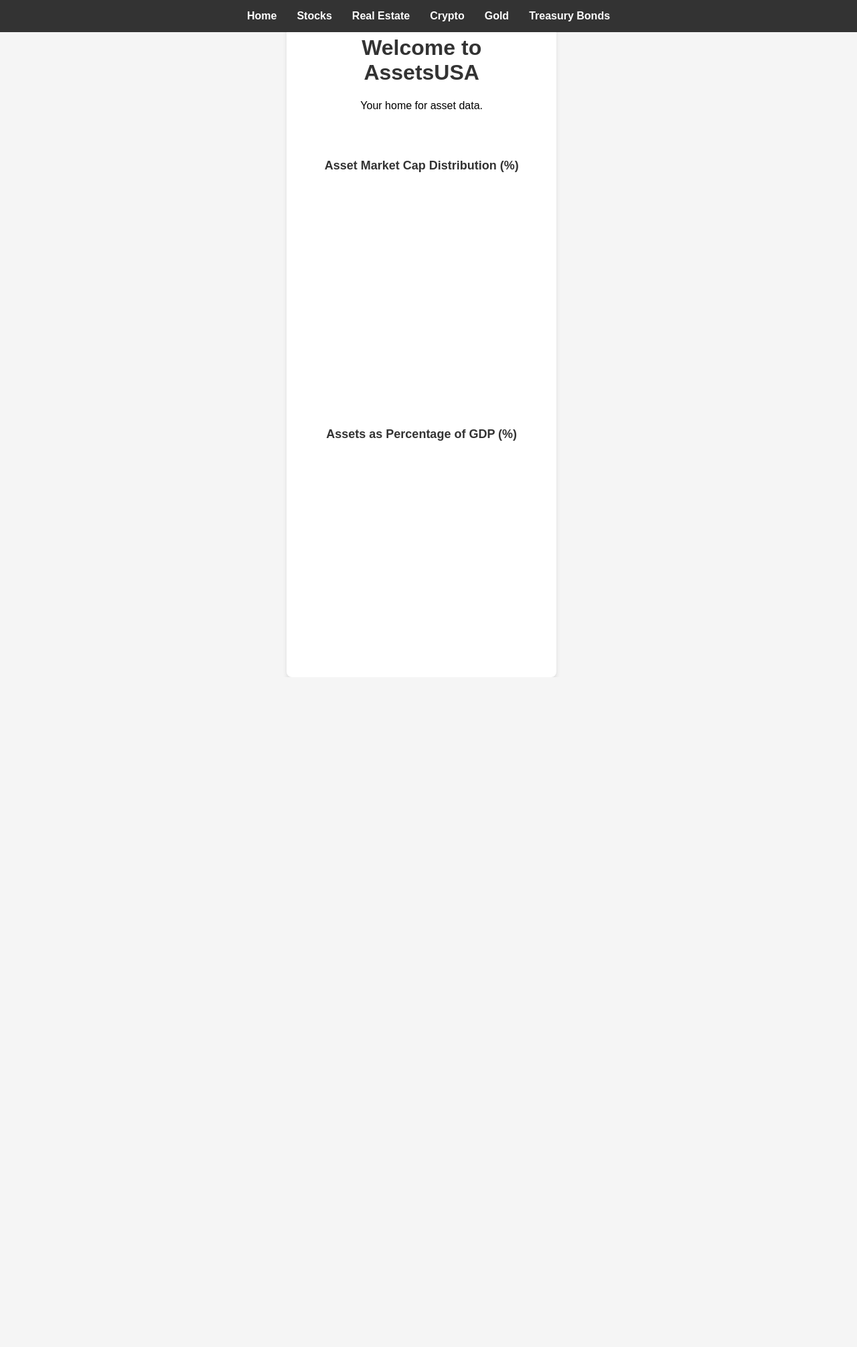
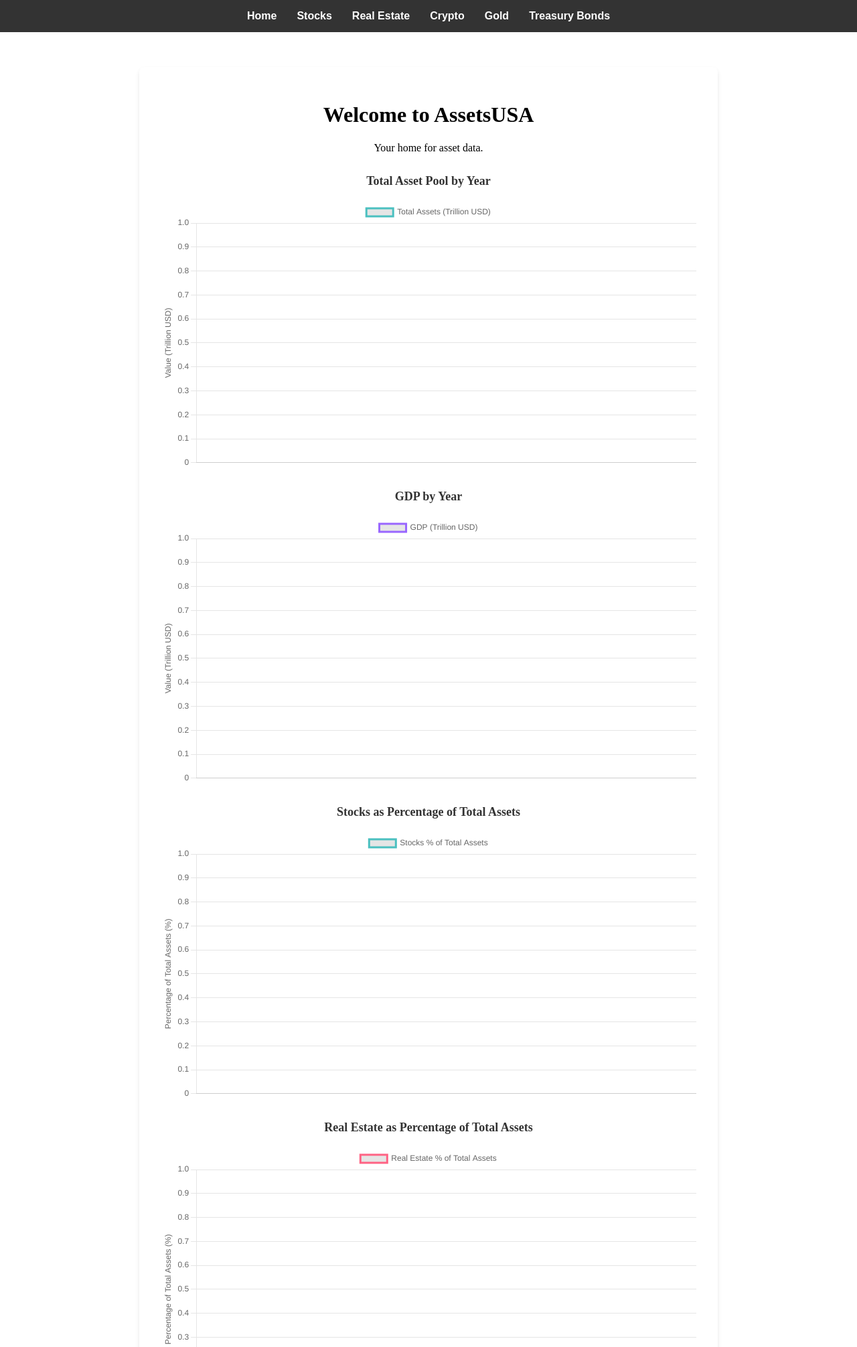
Before and after one commit to calebkoresh/AssetsUSA, a Django app: template AssetsUSA/home/templates/home/index.html in a window 1280 px wide. Shown: the top 2011 px of the page at 67% size. Before the commit the page ends 1011 px from the top, so only its background shows below. Run offline with Django 5.2, Linux system fonts and the light colour scheme; the template is opened without the code that fills it: most values are stand-ins (such as "Sample title", 1, 10 or a date in 2020); a map, chart or similar area stays blank.

Commit message:
Changed the home page

```diff
--- a/AssetsUSA/home/templates/home/index.html
+++ b/AssetsUSA/home/templates/home/index.html
@@ -5,16 +5,6 @@
 {% block extra_head %}
     <script src="https://cdn.jsdelivr.net/npm/chart.js"></script>
     <style>
-        body {
-            font-family: Arial, sans-serif;
-            margin: 0;
-            padding: 0;
-            display: flex;
-            justify-content: center;
-            align-items: center;
-            min-height: 100vh;
-            background-color: #f5f5f5;
-        }
         .container {
             text-align: center;
             padding: 2rem;
@@ -23,18 +13,11 @@
             box-shadow: 0 4px 6px rgba(0, 0, 0, 0.1);
             width: 80%;
             max-width: 800px;
-        }
-        h1 {
-            color: #333;
+            margin: 2rem auto;
         }
         .chart-container {
             margin-top: 20px;
-            height: 300px;
-        }
-        .charts-wrapper {
-            display: flex;
-            flex-direction: column;
-            gap: 30px;
+            height: 400px;
         }
         .chart-title {
             margin-top: 30px;
@@ -43,21 +26,6 @@
             font-weight: bold;
             color: #333;
         }
-        .checkbox-container {
-            display: flex;
-            flex-wrap: wrap;
-            justify-content: center;
-            gap: 10px;
-            margin: 20px 0;
-        }
-        .checkbox-item {
-            display: flex;
-            align-items: center;
-            margin-right: 10px;
-        }
-        .checkbox-item input {
-            margin-right: 5px;
-        }
     </style>
 {% endblock %}
 
@@ -65,29 +33,66 @@
     <div class="container">
         <h1>Welcome to AssetsUSA</h1>
         <p>Your home for asset data.</p>
-        <div class="checkbox-container">
-            <!-- Checkboxes will be dynamically added here -->
-        </div>
-        <div class="charts-wrapper">
+
         <div>
-                <div class="chart-title">Asset Market Cap Distribution (%)</div>
+            <div class="chart-title">Total Asset Pool by Year</div>
             <div class="chart-container">
-                    <canvas id="assetChart"></canvas>
+                <canvas id="totalAssetsChart"></canvas>
             </div>
         </div>
+
         <div>
-                <div class="chart-title">Assets as Percentage of GDP (%)</div>
+            <div class="chart-title">GDP by Year</div>
             <div class="chart-container">
                 <canvas id="gdpChart"></canvas>
             </div>
+        </div>
+
+        <div>
+            <div class="chart-title">Stocks as Percentage of Total Assets</div>
+            <div class="chart-container">
+                <canvas id="stocksChart"></canvas>
+            </div>
+        </div>
+
+        <div>
+            <div class="chart-title">Real Estate as Percentage of Total Assets</div>
+            <div class="chart-container">
+                <canvas id="realEstateChart"></canvas>
+            </div>
+        </div>
+
+        <div>
+            <div class="chart-title">Gold as Percentage of Total Assets</div>
+            <div class="chart-container">
+                <canvas id="goldChart"></canvas>
+            </div>
+        </div>
+
+        <div>
+            <div class="chart-title">Crypto as Percentage of Total Assets</div>
+            <div class="chart-container">
+                <canvas id="cryptoChart"></canvas>
+            </div>
+        </div>
+
+        <div>
+            <div class="chart-title">Treasury Bonds as Percentage of Total Assets</div>
+            <div class="chart-container">
+                <canvas id="treasuryChart"></canvas>
             </div>
         </div>
     </div>
 
     <script>
     // Get the canvas elements
-    const ctx = document.getElementById('assetChart').getContext('2d');
+    const totalAssetsCtx = document.getElementById('totalAssetsChart').getContext('2d');
     const gdpCtx = document.getElementById('gdpChart').getContext('2d');
+    const stocksCtx = document.getElementById('stocksChart').getContext('2d');
+    const realEstateCtx = document.getElementById('realEstateChart').getContext('2d');
+    const goldCtx = document.getElementById('goldChart').getContext('2d');
+    const cryptoCtx = document.getElementById('cryptoChart').getContext('2d');
+    const treasuryCtx = document.getElementById('treasuryChart').getContext('2d');
 
     // Use the JSON data correctly without re-parsing what's already JSON
     // The |safe filter prevents Django from escaping the JSON
@@ -100,140 +105,49 @@
     const goldData = {{ gold_chart_data|safe }};
     const allYears = {{ all_years_json|safe }};
 
-    // Original datasets with their raw values
-    const originalDatasets = [
-        {
-            ...commercialData.datasets[0],
-            id: 'commercial',
-            rawData: commercialData.datasets[0].data,
-            yearIndices: allYears.map((_, index) => index) // Store all year indices
-        },
-        {
-            ...cryptoData.datasets[0],
-            id: 'crypto',
-            rawData: cryptoData.datasets[0].data,
-            yearIndices: allYears.map((_, index) => index)
-        },
-        {
-            ...residentialData.datasets[0],
-            id: 'residential',
-            rawData: residentialData.datasets[0].data,
-            yearIndices: allYears.map((_, index) => index)
-        },
-        {
-            ...stockMarketData.datasets[0],
-            id: 'stockMarket',
-            rawData: stockMarketData.datasets[0].data,
-            yearIndices: allYears.map((_, index) => index)
-        },
-        {
-            ...treasuryData.datasets[0],
-            id: 'treasury',
-            rawData: treasuryData.datasets[0].data,
-            yearIndices: allYears.map((_, index) => index)
-        },
-        {
-            ...goldData.datasets[0],
-            id: 'gold',
-            rawData: goldData.datasets[0].data,
-            yearIndices: allYears.map((_, index) => index)
-        }
-    ];
-
-    // Create checkboxes for each dataset
-    const checkboxContainer = document.querySelector('.checkbox-container');
-    originalDatasets.forEach(dataset => {
-        const checkboxItem = document.createElement('div');
-        checkboxItem.className = 'checkbox-item';
-
-        const checkbox = document.createElement('input');
-        checkbox.type = 'checkbox';
-        checkbox.id = dataset.id;
-        checkbox.checked = true;
-        checkbox.addEventListener('change', updateChart);
-
-        const label = document.createElement('label');
-        label.htmlFor = dataset.id;
-        label.textContent = dataset.label;
-        label.style.color = dataset.borderColor;
-
-        checkboxItem.appendChild(checkbox);
-        checkboxItem.appendChild(label);
-        checkboxContainer.appendChild(checkboxItem);
-    });
-
-    let chart;
-    let gdpChart;
-
-    // Function to update the chart based on selected checkboxes
-    function updateChart() {
-        // Get the selected datasets based on checkbox state
-        const selectedDatasets = originalDatasets.filter(dataset =>
-            document.getElementById(dataset.id).checked
-        );
-
-        // If no datasets are selected, return early to avoid division by zero
-        if (selectedDatasets.length === 0) {
-            // If chart exists, hide it
-            if (chart) {
-                chart.data.datasets = [];
-                chart.update();
-            }
-            if (gdpChart) {
-                gdpChart.data.datasets = [];
-                gdpChart.update();
-            }
-            return;
-        }
-
-        // Find years where data is available for all selected asset classes
+    // Find years where data is available for all assets
     const validYearIndices = [];
-
     for (let i = 0; i < allYears.length; i++) {
-            // Check if all selected datasets have valid data for this year
-            const allHaveData = selectedDatasets.every(dataset => {
-                const value = dataset.rawData[i];
-                // Consider the data valid if it's a number and not NaN
-                return value !== undefined && value !== null && !isNaN(value);
-            });
+        const allHaveData = [
+            stockMarketData.datasets[0].data[i],
+            cryptoData.datasets[0].data[i],
+            goldData.datasets[0].data[i],
+            commercialData.datasets[0].data[i],
+            residentialData.datasets[0].data[i],
+            treasuryData.datasets[0].data[i]
+        ].every(value => value !== null && value !== undefined && !isNaN(value));
 
         if (allHaveData) {
             validYearIndices.push(i);
         }
     }
 
-        // Get the corresponding years for valid indices
+    // Get valid years
     const validYears = validYearIndices.map(index => allYears[index]);
 
-        // Calculate total market cap for each valid year using only the selected datasets
-        const totalsByYear = validYearIndices.map(yearIndex => {
-            return selectedDatasets.reduce((total, dataset) => {
-                return total + (dataset.rawData[yearIndex] || 0);
-            }, 0);
+    // Calculate total assets for each year
+    const totalAssetsByYear = validYearIndices.map(i => {
+        return (
+            stockMarketData.datasets[0].data[i] +
+            cryptoData.datasets[0].data[i] +
+            goldData.datasets[0].data[i] +
+            commercialData.datasets[0].data[i] +
+            residentialData.datasets[0].data[i] +
+            treasuryData.datasets[0].data[i]
+        );
     });
 
-        // Convert each dataset's values to percentages of the total
-        const percentageDatasets = selectedDatasets.map(dataset => {
-            return {
-                ...dataset,
-                data: validYearIndices.map((yearIndex, index) => {
-                    // Avoid division by zero
-                    return totalsByYear[index] === 0 ? 0 : (dataset.rawData[yearIndex] / totalsByYear[index]) * 100;
-                })
-            };
-        });
-
-        // Update the first chart (percentage of total market cap)
-        if (chart) {
-            chart.data.labels = validYears;
-            chart.data.datasets = percentageDatasets;
-            chart.update();
-        } else {
-            chart = new Chart(ctx, {
+    // Create the total assets chart
+    const totalAssetsChart = new Chart(totalAssetsCtx, {
         type: 'line',
         data: {
             labels: validYears,
-                    datasets: percentageDatasets
+            datasets: [{
+                label: 'Total Assets (Trillion USD)',
+                data: totalAssetsByYear,
+                borderColor: 'rgb(75, 192, 192)',
+                tension: 0.1
+            }]
         },
         options: {
             responsive: true,
@@ -243,60 +157,36 @@
                     beginAtZero: true,
                     title: {
                         display: true,
-                                text: 'Percentage of Total Market Cap (%)'
+                        text: 'Value (Trillion USD)'
                     }
                 }
             }
         }
     });
-        }
 
-        // Now, create or update the GDP percentage chart
-        // Find years where both GDP and selected assets have data
-        const gdpYearIndices = [];
-
+    // Filter GDP data to only include years with actual data
+    const gdpYears = [];
+    const gdpValues = [];
     for (let i = 0; i < allYears.length; i++) {
-            // Check if GDP and all selected datasets have valid data for this year
-            const gdpValue = gdpData.datasets[0].data[i];
-            const gdpHasData = gdpValue !== undefined && gdpValue !== null && !isNaN(gdpValue) && gdpValue > 0;
-
-            const allHaveData = selectedDatasets.every(dataset => {
-                const value = dataset.rawData[i];
-                return value !== undefined && value !== null && !isNaN(value);
-            });
-
-            if (gdpHasData && allHaveData) {
-                gdpYearIndices.push(i);
+        if (gdpData.datasets[0].data[i] !== null &&
+            gdpData.datasets[0].data[i] !== undefined &&
+            !isNaN(gdpData.datasets[0].data[i])) {
+            gdpYears.push(allYears[i]);
+            gdpValues.push(gdpData.datasets[0].data[i]);
         }
     }
 
-        // Get the corresponding years for valid GDP indices
-        const gdpValidYears = gdpYearIndices.map(index => allYears[index]);
-
-        // Create datasets for GDP percentage
-        const gdpPercentageDatasets = selectedDatasets.map(dataset => {
-            return {
-                ...dataset,
-                data: gdpYearIndices.map(yearIndex => {
-                    const assetValue = dataset.rawData[yearIndex] || 0;
-                    const gdpValue = gdpData.datasets[0].data[yearIndex] || 0;
-                    // Avoid division by zero
-                    return gdpValue === 0 ? 0 : (assetValue / gdpValue) * 100;
-                })
-            };
-        });
-
-        // Update the GDP percentage chart
-        if (gdpChart) {
-            gdpChart.data.labels = gdpValidYears;
-            gdpChart.data.datasets = gdpPercentageDatasets;
-            gdpChart.update();
-        } else {
-            gdpChart = new Chart(gdpCtx, {
+    // Create the GDP chart
+    const gdpChartInstance = new Chart(gdpCtx, {
         type: 'line',
         data: {
-                    labels: gdpValidYears,
-                    datasets: gdpPercentageDatasets
+            labels: gdpYears,
+            datasets: [{
+                label: 'GDP (Trillion USD)',
+                data: gdpValues,
+                borderColor: 'rgb(153, 102, 255)',
+                tension: 0.1
+            }]
         },
         options: {
             responsive: true,
@@ -306,16 +196,177 @@
                     beginAtZero: true,
                     title: {
                         display: true,
-                                text: 'Percentage of GDP (%)'
+                        text: 'Value (Trillion USD)'
                     }
                 }
             }
         }
     });
+
+    // Calculate stocks as percentage of total assets
+    const stockPercentages = validYearIndices.map(i => {
+        const total = totalAssetsByYear[validYearIndices.indexOf(i)];
+        return (stockMarketData.datasets[0].data[i] / total) * 100;
+    });
+
+    // Create the stocks percentage chart
+    const stocksChart = new Chart(stocksCtx, {
+        type: 'line',
+        data: {
+            labels: validYears,
+            datasets: [{
+                label: 'Stocks % of Total Assets',
+                data: stockPercentages,
+                borderColor: 'rgb(75, 192, 192)',
+                tension: 0.1
+            }]
+        },
+        options: {
+            responsive: true,
+            maintainAspectRatio: false,
+            scales: {
+                y: {
+                    beginAtZero: true,
+                    title: {
+                        display: true,
+                        text: 'Percentage of Total Assets (%)'
                     }
                 }
+            }
+        }
+    });
 
-    // Initialize the chart with all datasets
-    updateChart();
+    // Calculate real estate (commercial + residential) as percentage of total assets
+    const realEstatePercentages = validYearIndices.map(i => {
+        const realEstateValue = commercialData.datasets[0].data[i] + residentialData.datasets[0].data[i];
+        const total = totalAssetsByYear[validYearIndices.indexOf(i)];
+        return (realEstateValue / total) * 100;
+    });
+
+    // Create the real estate percentage chart
+    const realEstateChart = new Chart(realEstateCtx, {
+        type: 'line',
+        data: {
+            labels: validYears,
+            datasets: [{
+                label: 'Real Estate % of Total Assets',
+                data: realEstatePercentages,
+                borderColor: 'rgb(255, 99, 132)',
+                tension: 0.1
+            }]
+        },
+        options: {
+            responsive: true,
+            maintainAspectRatio: false,
+            scales: {
+                y: {
+                    beginAtZero: true,
+                    title: {
+                        display: true,
+                        text: 'Percentage of Total Assets (%)'
+                    }
+                }
+            }
+        }
+    });
+
+    // Calculate gold as percentage of total assets
+    const goldPercentages = validYearIndices.map(i => {
+        const total = totalAssetsByYear[validYearIndices.indexOf(i)];
+        return (goldData.datasets[0].data[i] / total) * 100;
+    });
+
+    // Create the gold percentage chart
+    const goldChart = new Chart(goldCtx, {
+        type: 'line',
+        data: {
+            labels: validYears,
+            datasets: [{
+                label: 'Gold % of Total Assets',
+                data: goldPercentages,
+                borderColor: 'rgb(255, 215, 0)',
+                tension: 0.1
+            }]
+        },
+        options: {
+            responsive: true,
+            maintainAspectRatio: false,
+            scales: {
+                y: {
+                    beginAtZero: true,
+                    title: {
+                        display: true,
+                        text: 'Percentage of Total Assets (%)'
+                    }
+                }
+            }
+        }
+    });
+
+    // Calculate crypto as percentage of total assets
+    const cryptoPercentages = validYearIndices.map(i => {
+        const total = totalAssetsByYear[validYearIndices.indexOf(i)];
+        return (cryptoData.datasets[0].data[i] / total) * 100;
+    });
+
+    // Create the crypto percentage chart
+    const cryptoChart = new Chart(cryptoCtx, {
+        type: 'line',
+        data: {
+            labels: validYears,
+            datasets: [{
+                label: 'Crypto % of Total Assets',
+                data: cryptoPercentages,
+                borderColor: 'rgb(54, 162, 235)',
+                tension: 0.1
+            }]
+        },
+        options: {
+            responsive: true,
+            maintainAspectRatio: false,
+            scales: {
+                y: {
+                    beginAtZero: true,
+                    title: {
+                        display: true,
+                        text: 'Percentage of Total Assets (%)'
+                    }
+                }
+            }
+        }
+    });
+
+    // Calculate treasury bonds as percentage of total assets
+    const treasuryPercentages = validYearIndices.map(i => {
+        const total = totalAssetsByYear[validYearIndices.indexOf(i)];
+        return (treasuryData.datasets[0].data[i] / total) * 100;
+    });
+
+    // Create the treasury bonds percentage chart
+    const treasuryChart = new Chart(treasuryCtx, {
+        type: 'line',
+        data: {
+            labels: validYears,
+            datasets: [{
+                label: 'Treasury Bonds % of Total Assets',
+                data: treasuryPercentages,
+                borderColor: 'rgb(153, 102, 255)',
+                tension: 0.1
+            }]
+        },
+        options: {
+            responsive: true,
+            maintainAspectRatio: false,
+            scales: {
+                y: {
+                    beginAtZero: true,
+                    title: {
+                        display: true,
+                        text: 'Percentage of Total Assets (%)'
+                    }
+                }
+            }
+        }
+    });
     </script>
 {% endblock %}
```
Lines whose indentation alone changed are shown as unchanged.
